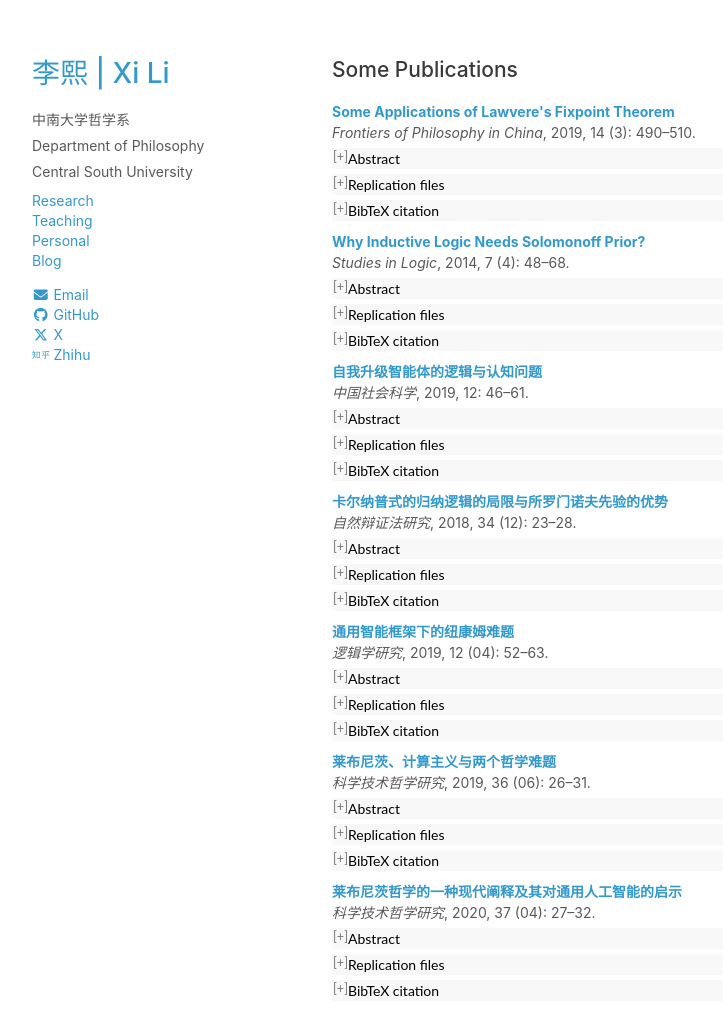
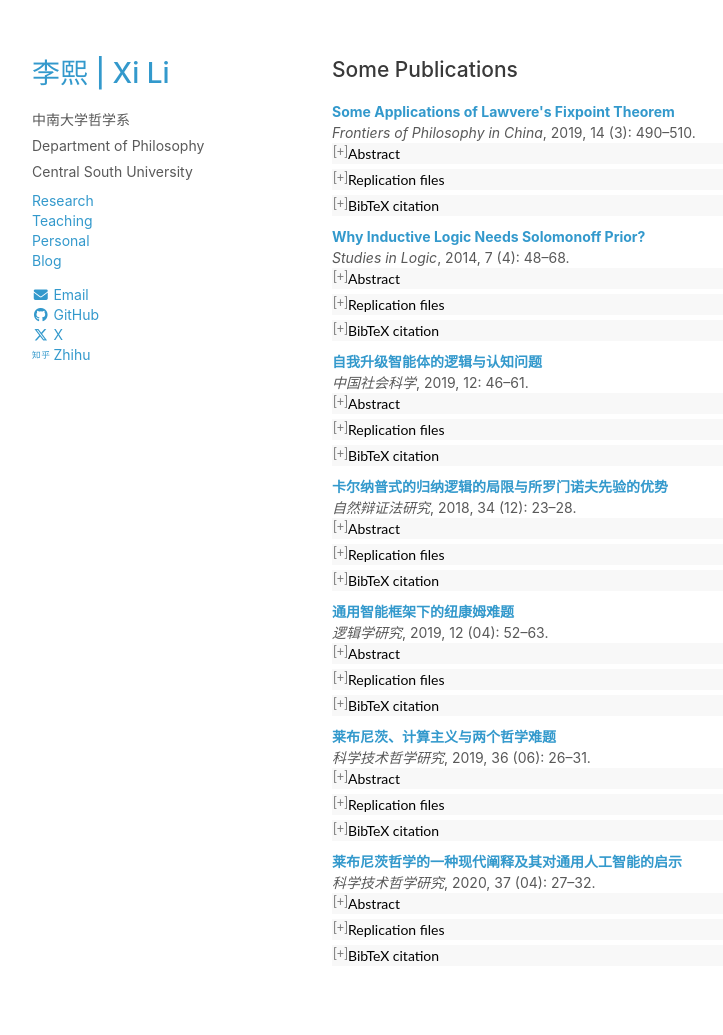
Before and after one commit to rickylixi/rickylixi.github.io, a Jekyll site: the page built from research.html, in a window 1280 px wide and 1119 px high. Shown: the top 1035 px of the window, without its empty margins (26-749 px from the left). Built offline with Jekyll 4.4.1, drawn with Linux system fonts in a browser that asks for light colours.

Commit message:
Update styles.css

```diff
--- a/stylesheets/styles.css
+++ b/stylesheets/styles.css
@@ -205,7 +205,7 @@
   cursor: pointer;
   padding: 0px;
   border: none;
-  text-align: left;
+  text-align: justify;
   outline: none;
   font-size: 100%;
   transition: 0.3s;
@@ -260,7 +260,7 @@
 
 .publication-entry .button-container {
   margin-top: 10px;
-  margin-bottom: 15px;
+  margin-bottom: 12px;
 }
 
 .publication-link {
@@ -274,6 +274,5 @@
   display: flex;
   flex-direction: column;
   gap: 5px;
-  margin-top: 5px;
   margin-bottom: 10px;
 }
```
